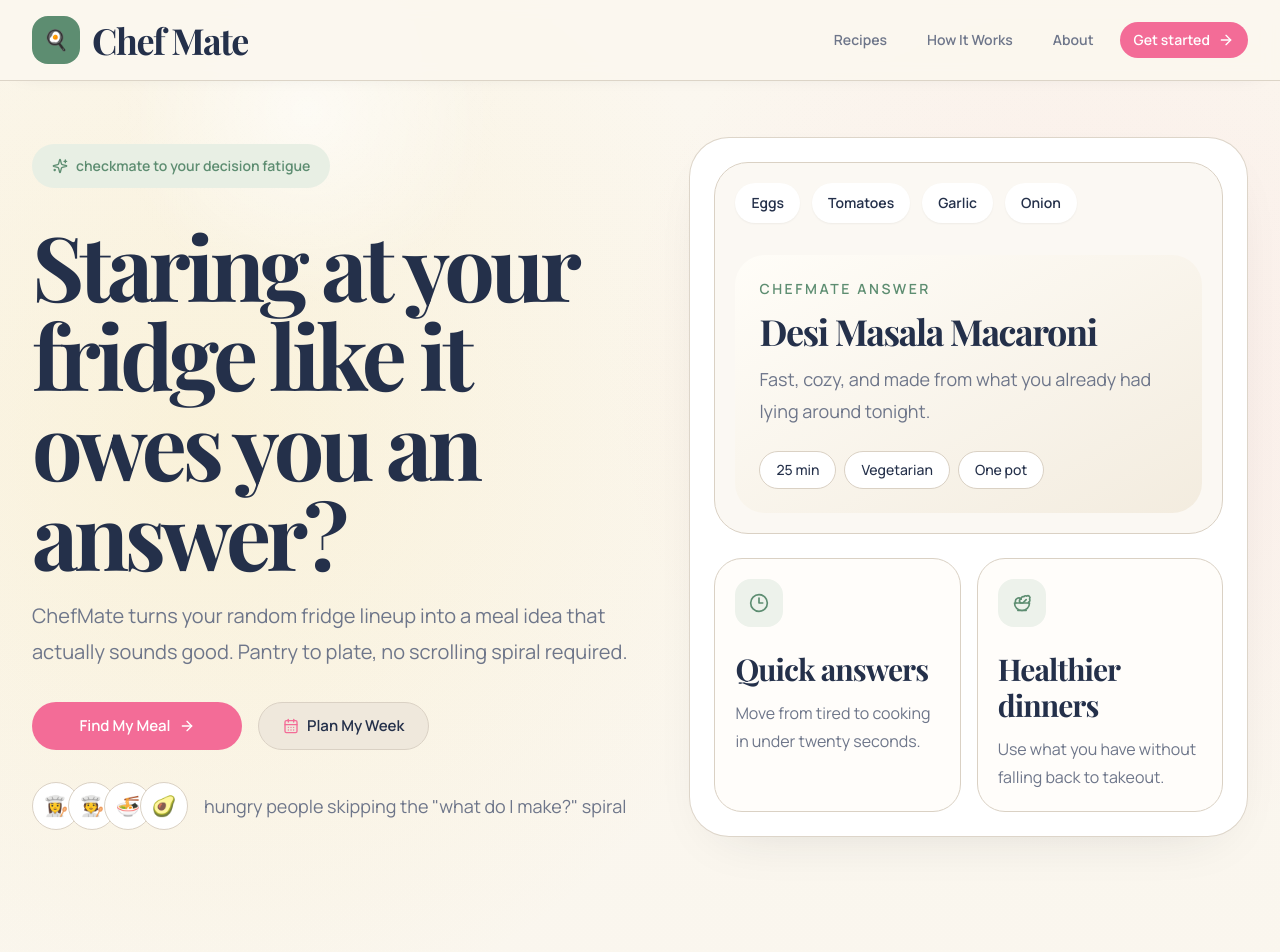
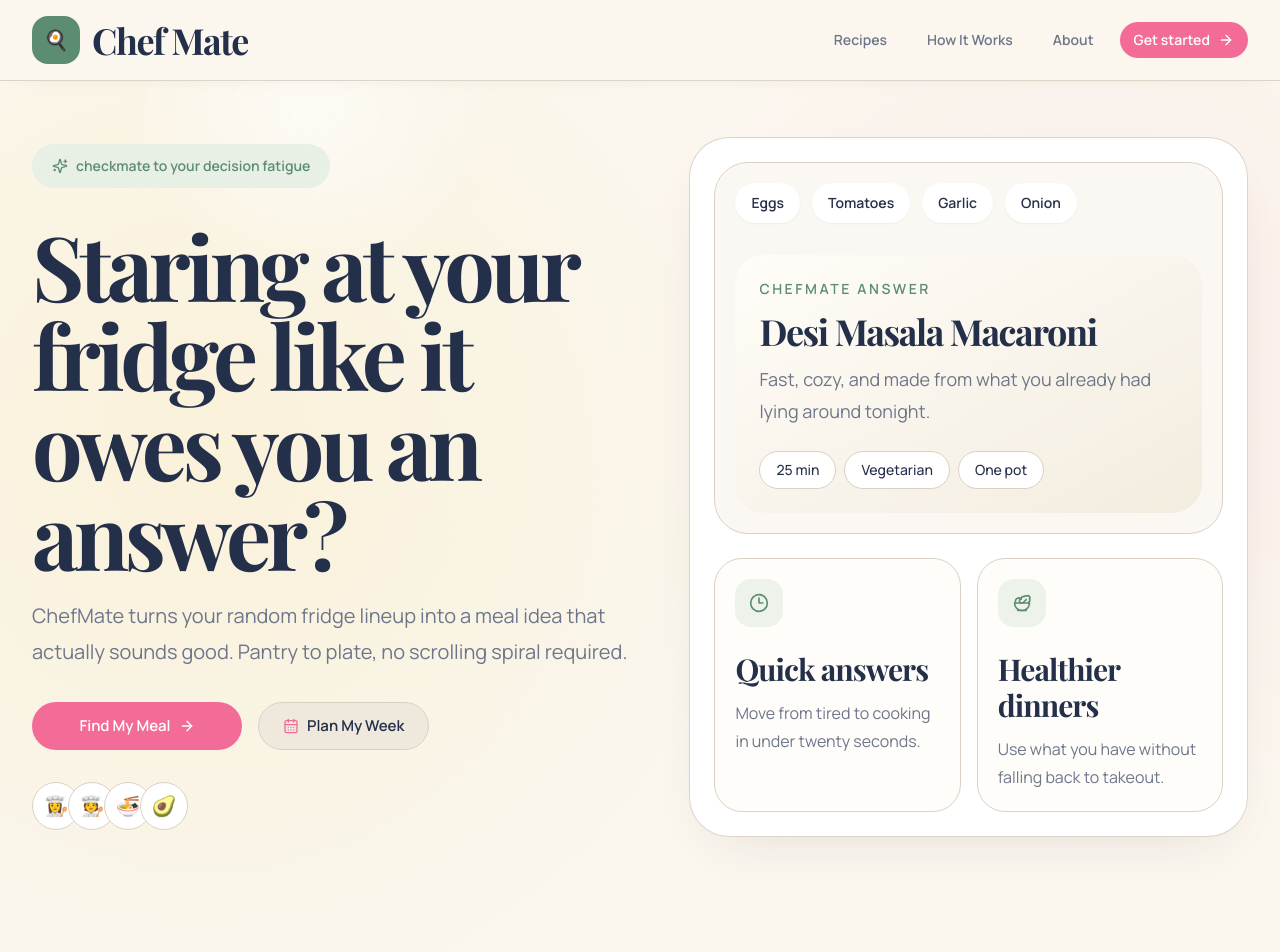
Before and after one commit to chhavitotla/pantry-to-plate, a Next.js app in the folder frontend/: page / in a window 1280 px wide. Shown: the top 952 px of the page. Built offline with nearby package versions, Linux system fonts and the light colour scheme.

Commit message:
fix jsx quotes

```diff
--- a/frontend/app/page.tsx
+++ b/frontend/app/page.tsx
@@ -76,10 +76,7 @@ export default function LandingPage() {
                     </div>
                   ))}
                 </div>
-                <p className="text-lg">
-                  <span className="font-semibold text-chefmate-ink"></span> hungry people
-                   {" skipping the \"what do I make?\" spiral"}
-                </p>
+
               </div>
             </Reveal>
 
```
